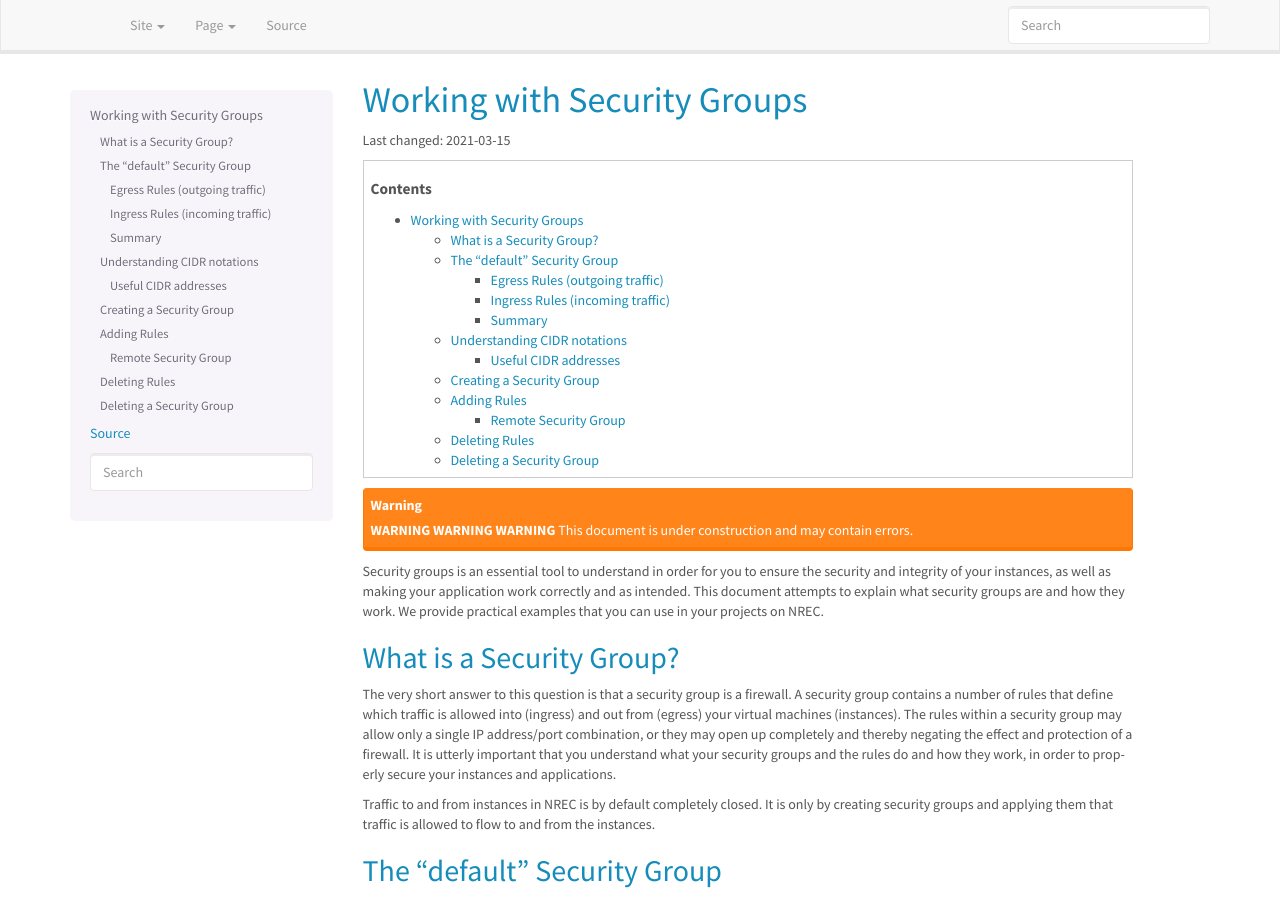
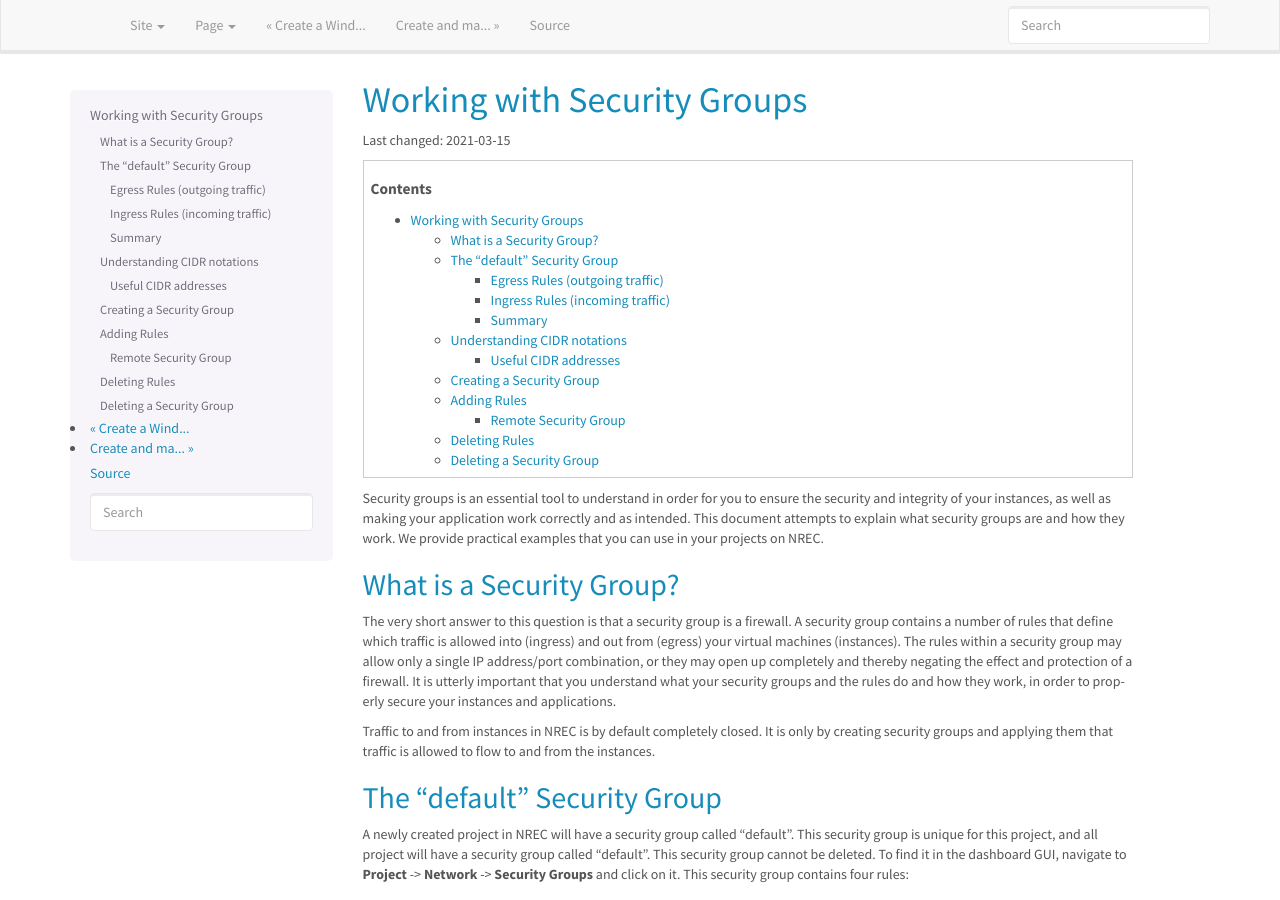
Before and after one commit to norcams/docs-enduser, a Sphinx documentation site: the page built from docs/security-groups.rst, in a window 1280 px wide and 900 px high. Built offline with Sphinx 7.4.7, drawn with Linux system fonts in a browser that asks for light colours.

Commit message:
index security groups doc

```diff
--- a/docs/index.rst
+++ b/docs/index.rst
@@ -21,6 +21,7 @@ Norwegian Research and Education Cloud
    dashboard
    create-virtual-machine
    create-windows-machine
+   security-groups
    manage-volumes
    create-snapshot
    create-image
--- a/docs/security-groups.rst
+++ b/docs/security-groups.rst
@@ -11,10 +11,6 @@ Last changed: |date|
 .. _CIDR (Wikipedia): https://en.wikipedia.org/wiki/Classless_Inter-Domain_Routing
 .. _CIDR Calculator IPv6: https://www.vultr.com/resources/subnet-calculator-ipv6/
 .. _CIDR Calculator IPv4: https://www.vultr.com/resources/subnet-calculator/
-
-.. WARNING::
-   **WARNING WARNING WARNING** This document is under construction and
-   may contain errors.
 
 Security groups is an essential tool to understand in order for you to
 ensure the security and integrity of your instances, as well as making
```
